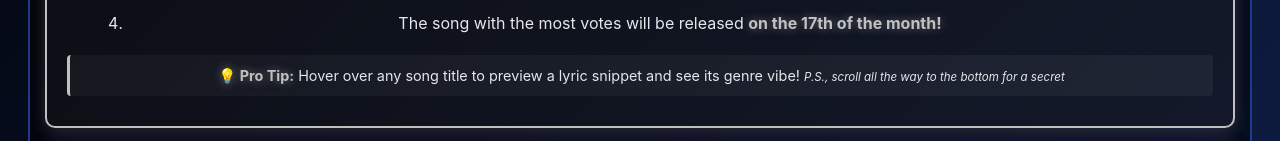
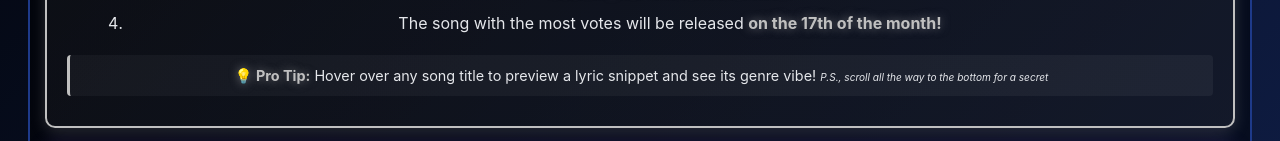
Before and after one commit to lpsample/litmab-voting, a plain HTML site: page index.html in a window 1280 px wide. Shown: the part 786-927 px from the top of the page. Drawn offline with Linux system fonts and the light colour scheme; no server answers.

Commit message:
Update index.html

```diff
--- a/index.html
+++ b/index.html
@@ -38,7 +38,7 @@
                     <li><strong>Submit your vote at the bottom</strong></li>
                     <li>The song with the most votes will be released <strong>on the 17th of the month!</strong></li>
                 </ol>
-                <p class="pro-tip"><strong>💡 Pro Tip:</strong> Hover over any song title to preview a lyric snippet and see its genre vibe! <span style="font-size:0.8em;"><em>P.S., scroll all the way to the bottom for a secret</em></span></p>
+                <p class="pro-tip"><strong>💡 Pro Tip:</strong> Hover over any song title to preview a lyric snippet and see its genre vibe! <span style="font-size:0.7em;"><em>P.S., scroll all the way to the bottom for a secret</em></span></p>
             </div>
 
             <!-- AmeriRock Genre Scale Legend -->
```
